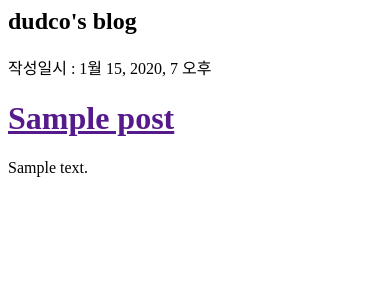
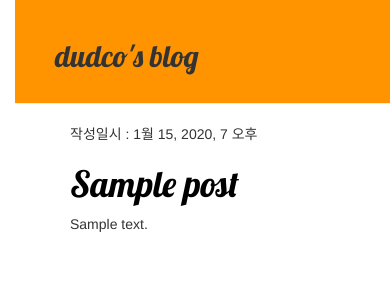
Before and after one commit to kimyeong-chae/my-first-django, a Django app: template blog/templates/blog/post_list.html in a window 390 px wide. Shown: the top 303 px of the page. Run offline with Django 3.2, Linux system fonts and the light colour scheme; the template is opened without the code that fills it: values that come from a table or form of the project are taken from there, others are empty; tables that the repository leaves empty hold one stand-in row (values such as "Sample post"); some libraries are stand-ins or nearby versions.

Commit message:
블로그 상세화면 추가, css 수정

```diff
--- /dev/null
+++ b/blog/static/css/blog.css
@@ -0,0 +1,55 @@
+h1 a {
+	color: #FCA205;
+	font-family : 'Lobster';
+}
+
+body {
+	padding-left: 15px;
+}
+
+.page-header {
+    background-color: #ff9400;
+    margin-top: 0;
+    padding: 20px 20px 20px 40px;
+}
+
+.page-header h1, .page-header h1 a, .page-header h1 a:visited, .page-header h1 a:active {
+    color: #ffffff;
+    font-size: 36pt;
+    text-decoration: none;
+}
+
+.content {
+    margin-left: 40px;
+}
+
+h1, h2, h3, h4 {
+    font-family: 'Lobster', cursive;
+}
+
+.date {
+    color: #828282;
+}
+
+.save {
+    float: right;
+}
+
+.post-form textarea, .post-form input {
+    width: 100%;
+}
+
+.top-menu, .top-menu:hover, .top-menu:visited {
+    color: #ffffff;
+    float: right;
+    font-size: 26pt;
+    margin-right: 20px;
+}
+
+.post {
+    margin-bottom: 70px;
+}
+
+.post h1 a, .post h1 a:visited {
+    color: #000000;
+}
--- /dev/null
+++ b/blog/templates/blog/base.html
@@ -0,0 +1,24 @@
+{% load staticfiles %}
+<html>
+	<head>
+		<title>dudco's blog</title>
+		<link rel="stylesheet" href="//maxcdn.bootstrapcdn.com/bootstrap/3.2.0/css/bootstrap.min.css">
+		<link rel="stylesheet" href="//maxcdn.bootstrapcdn.com/bootstrap/3.2.0/css/bootstrap-theme.min.css">
+		<link href="//fonts.googleapis.com/css?family=Lobster&subset=latin,latin-ext" rel="stylesheet" type="text/css">
+		<link rel="stylesheet" href="{% static 'css/blog.css' %}"
+	</head>
+	<body>
+		<div class="page-header">
+			<h2>dudco's blog</h>
+		</div>
+
+		<div class="content container">
+			<div class="row">
+				<div class="col-md-8">
+					{% block content %}
+					{% endblock %}
+				</div>
+			</div>
+		</div>
+	</body>
+</html>
--- a/blog/templates/blog/post_list.html
+++ b/blog/templates/blog/post_list.html
@@ -1,18 +1,11 @@
-<html>
-	<head>
-		<title>dudco's blog</title>
-	</head>
-	<body>
-		<div>
-			<h2>dudco's blog</h>
+{% extends 'blog/base.html' %}
+
+{% block content %}
+	{% for post in posts %}
+		<div class="post">
+			<p>작성일시 : {{post.published_date}}</p>
+			<h1><a href="{% url 'post_detail' pk=post.pk %}">{{post.title}}</a></h1>
+			<p>{{post.text|linebreaksbr}}</p></p>
 		</div>
-
-		{% for post in posts %}
-			<div>
-				<p>작성일시 : {{post.published_date}}</p>
-				<h1><a href="">{{post.title}}</a></h1>
-				<p>{{post.text|linebreaksbr}}</p></p>
-			</div>
-		{% endfor %}
-	</body>
-</html>
+	{% endfor %}
+{% endblock %}
--- a/blog/urls.py
+++ b/blog/urls.py
@@ -2,5 +2,6 @@ from django.conf.urls import url
 from . import views
 
 urlpatterns = [
-    url(r'^$', views.post_list, name='post_list')
+    url(r'^$', views.post_list, name='post_list'),
+	url(r'^post/(?P<pk>\d+)/$', views.post_detail, name='post_detail'),
 ]
```
Also changed, not shown: blog/templates/blog/post_detail.html (added, +13 -0 lines), blog/views.py (+6 -1 lines), 1 other file.
